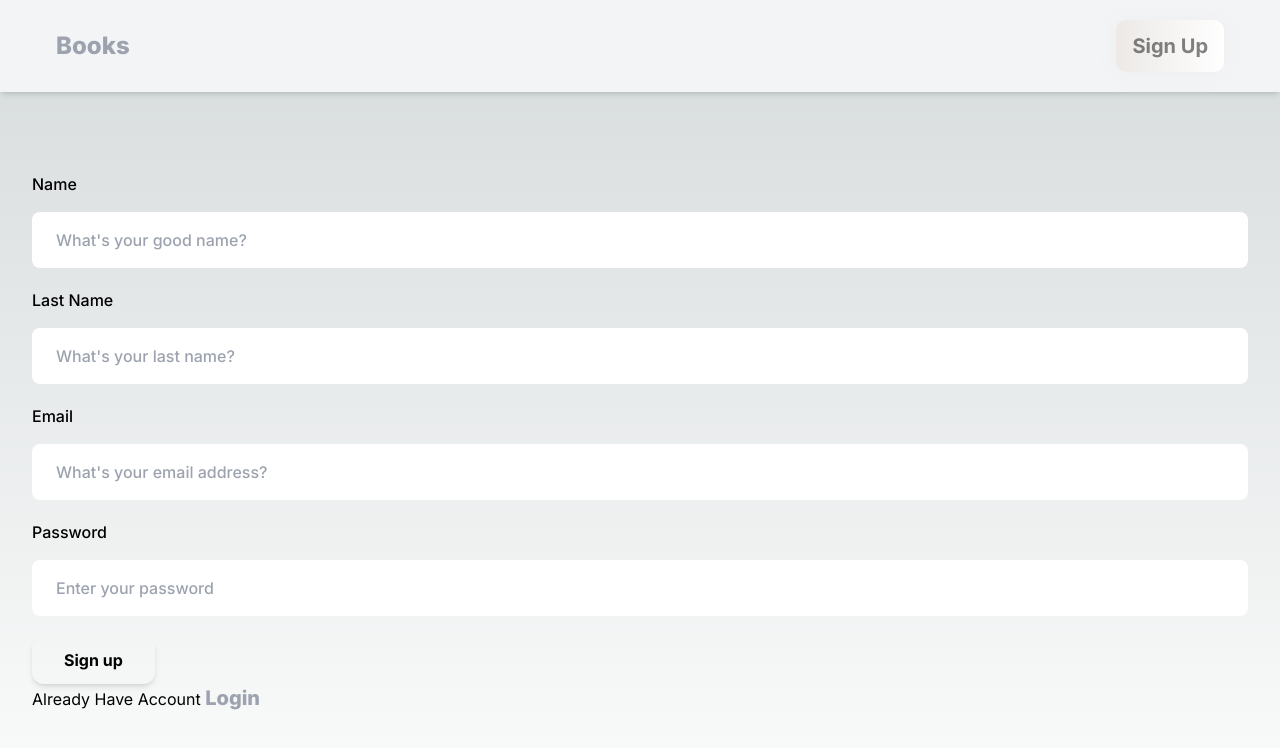
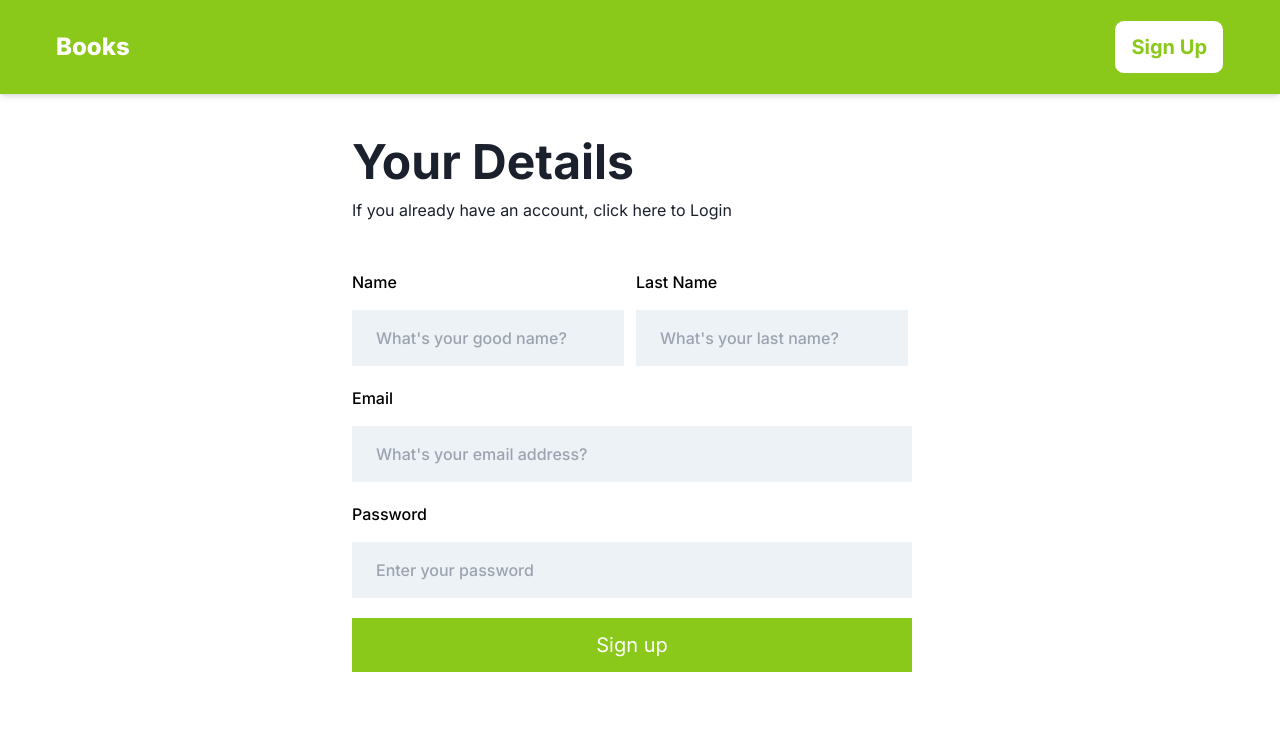
Before and after one commit to hassan-dev51/bookapi, a Next.js app: page /register in a window 1280 px wide. Shown: the top 748 px of the page. Built offline with nearby package versions, Linux system fonts and the light colour scheme.

Commit message:
modify design

```diff
--- a/app/components/Hero.tsx
+++ b/app/components/Hero.tsx
@@ -8,7 +8,7 @@ const Hero = () => {
           Learning Makes Man Perfect
         </h1>
 
-        <p className="capitalize text-gray-400">
+        <p className="capitalize text-[#1A202C]">
           we deals with all kinds of books related to technology medical
           engineering fashion agriculture and history
         </p>
@@ -16,7 +16,7 @@ const Hero = () => {
         <h3>
           <Link
             href={"#main"}
-            className="capitalize text-gray-400  border p-4 rounded-full bg-slate-500 outline-none"
+            className="capitalize text-[#fff]  border-none p-4 rounded-full bg-slate-500 outline-none"
           >
             Check Books
           </Link>
--- a/app/components/Main.tsx
+++ b/app/components/Main.tsx
@@ -17,7 +17,7 @@ const Main = async () => {
 
   return (
     <div id="main">
-      <h1 className="py-8 text-5xl capitalize text-center tracking-wide">
+      <h1 className="py-8 text-5xl capitalize text-[#1A202C] text-center tracking-wide">
         Available books
       </h1>
 
--- a/app/components/Navbar.tsx
+++ b/app/components/Navbar.tsx
@@ -3,9 +3,9 @@ import Link from "next/link";
 const Navbar = () => {
   return (
     <div className="sticky top-0 bottom-0">
-      <nav className="bg-gray-100 px-14 py-5 flex justify-between items-center shadow-md ">
+      <nav className="bg-[#8AC919] px-14 py-5 flex justify-between items-center shadow-md ">
         <Link href="/">
-          <h1 className="text-2xl font-extrabold text-gray-400">Books</h1>
+          <h1 className="text-2xl font-extrabold text-white">Books</h1>
         </Link>
 
         <Link href="/register">
--- a/app/globals.css
+++ b/app/globals.css
@@ -2,43 +2,19 @@
 @tailwind components;
 @tailwind utilities;
 
-:root {
-  --background-start-rgb: 214, 219, 220;
-  --background-end-rgb: 255, 255, 255;
-}
-
-body {
-  color: rgb(var(--foreground-rgb));
-  background: linear-gradient(
-      to bottom,
-      transparent,
-      rgb(var(--background-end-rgb))
-    )
-    rgb(var(--background-start-rgb));
-  scroll-behavior: smooth;
-}
 .btn-bg {
-  background-image: linear-gradient(
-    to right,
-    #ece9e6 0%,
-    #ffffff 51%,
-    #ece9e6 100%
-  );
+  background: white;
   text-align: center;
-  transition: 0.5s;
-  background-size: 200% auto;
-  box-shadow: 0 0 20px #eee;
-  color: rgba(0, 0, 0, 0.486);
-  display: block;
+  color: #8ac919;
+  outline: none;
+  border: 1px solid #8ac919;
 }
 
 .btn-bg:hover {
-  background-position: right center; /* change the direction of the change here */
-  color: #050404d2;
+  background: #8ac919;
+  border: 1px solid #ffff; /* change the direction of the change here */
+  color: #ffff;
   text-decoration: none;
-}
-::-webkit-scrollbar {
-  width: 0px;
 }
 .border-gradient {
   border: 21.24px solid;
--- a/app/login/page.tsx
+++ b/app/login/page.tsx
@@ -14,10 +14,14 @@ const Login = () => {
   };
 
   return (
-    <div className="min-h-screen">
-      <div className="flex-[0.75] bg-black-100 p-8 rounded-2xl">
+    <div className="bg-white min-h-[85vh]">
+      <div className="w-[660px] m-auto p-8">
+        <h2 className="text-[#1A202C] text-[48px] font-bold capitalize">
+          Login
+        </h2>
+
         <form
-          className="mt-12 flex flex-col gap-5"
+          className="mt-12 flex flex-col gap-5 "
           method="GET"
           onSubmit={handleSubmit(LoginSubmit)}
         >
@@ -28,7 +32,7 @@ const Login = () => {
               {...register("email")}
               required
               placeholder="What's your email address?"
-              className="bg-tertiary py-4 px-6 placeholder:text-secondary  rounded-lg outline-none border-none font-medium"
+              className="bg-[#EDF2F7] py-4 px-6 placeholder:text-secondary outline-none border-none font-medium"
             />
           </label>
           <label className="flex flex-col">
@@ -38,29 +42,23 @@ const Login = () => {
               {...register("password", { required: true })}
               autoComplete="off"
               placeholder="Enter password?"
-              className="bg-tertiary py-4 px-6 placeholder:text-secondary  rounded-lg outline-none border-none font-medium"
+              className="bg-[#EDF2F7] py-4 px-6 placeholder:text-secondary outline-none border-none font-medium"
             />
             {errors.password && <span>this field is required</span>}
           </label>
 
           <button
             type="submit"
-            className="bg-tertiary py-3 px-8 rounded-xl outline-none w-fit  font-bold shadow-md shadow-primary"
+            className="bg-[#8ac919] py-3 px-8 text-[20px] outline-none w-full text-white font-normal hover:bg-white hover:text-[#8ac919] hover:outline-[#8ac919]"
           >
-            Send
+            Login
           </button>
         </form>
-        <p className="my-4">
-          Not have account {"  "}
-          <Link href="/register">
-            <button
-              type="button"
-              className="text-xl font-extrabold text-gray-600"
-            >
-              Sign up
-            </button>
-          </Link>
-        </p>
+
+        <h3 className="text-[#1A202C] text-[16px] font-normal mt-6">
+          Don&apos;t have an account,
+          <Link href="/register">Sign Up</Link>
+        </h3>
       </div>
     </div>
   );
--- a/app/register/page.tsx
+++ b/app/register/page.tsx
@@ -73,22 +73,31 @@ const Reginster = () => {
   };
 
   return (
-    <div className="min-h-screen">
-      <div className="flex-[0.75] bg-black-100 p-8 rounded-2xl">
+    <div className="bg-white">
+      <div className="p-8 m-auto w-[640px]">
+        <div>
+          <h2 className="text-[#1A202C] text-[48px] font-bold capitalize">
+            your details
+          </h2>
+          <h3 className="text-[#1A202C] text-[16px] font-normal">
+            If you already have an account, click here to{" "}
+            <Link href="/login">Login</Link>
+          </h3>
+        </div>
         <form
-          className="mt-12 flex flex-col gap-5"
+          className="mt-12 flex flex-col gap-5 w-[560px]"
           method="POST"
           onSubmit={handleSubmit(FormSubmit)}
         >
-          {/* name */}
+          <div className="flex items-start gap-3">
             <label className="flex flex-col">
-            <span className=" font-medium mb-4">Name</span>
+              <span className="font-medium mb-4">Name</span>
               <input
                 type="text"
                 {...register("name")}
                 placeholder="What's your good name?"
                 required
-              className="bg-tertiary py-4 px-6 placeholder:text-secondary  rounded-lg outline-none border-none font-medium"
+                className="bg-[#EDF2F7] py-4 px-6 placeholder:text-secondary outline-none border-none font-medium w-[272px]"
               />
             </label>
             {errors.name && (
@@ -102,12 +111,13 @@ const Reginster = () => {
                 {...register("lastname")}
                 placeholder="What's your last name?"
                 required
-              className="bg-tertiary py-4 px-6 placeholder:text-secondary  rounded-lg outline-none border-none font-medium"
+                className="bg-[#EDF2F7] py-4 px-6 placeholder:text-secondary outline-none border-none font-medium w-[272px]"
               />
             </label>
             {errors.lastname && (
               <p className="text-red-400 p-1">{errors.lastname.message}</p>
             )}
+          </div>
 
           {/* email */}
           <label className="flex flex-col">
@@ -117,7 +127,7 @@ const Reginster = () => {
               {...register("email")}
               placeholder="What's your email address?"
               required
-              className="bg-tertiary py-4 px-6 placeholder:text-secondary  rounded-lg outline-none border-none font-medium"
+              className="bg-[#EDF2F7] py-4 px-6 placeholder:text-secondary   outline-none border-none font-medium"
             />
           </label>
           {errors.email && (
@@ -133,7 +143,7 @@ const Reginster = () => {
               required
               minLength={8}
               autoComplete="off"
-              className="bg-tertiary py-4 px-6 placeholder:text-secondary  rounded-lg outline-none border-none font-medium"
+              className="bg-[#EDF2F7] py-4 px-6 placeholder:text-secondary   outline-none border-none font-medium"
             />
           </label>
           {errors.password && (
@@ -142,16 +152,13 @@ const Reginster = () => {
 
           <button
             type="submit"
-            className="bg-tertiary py-3 px-8 rounded-xl outline-none w-fit  font-bold shadow-md shadow-primary"
+            className="bg-[#8ac919] py-3 px-8 text-[20px] outline-none w-full text-white font-normal hover:bg-white hover:text-[#8ac919] hover:outline-[#8ac919]"
           >
             Sign up
           </button>
         </form>
-        <span className="my-4 capitalize">already have account </span>
-        <Link href="/login" className="text-xl font-extrabold text-gray-400">
-          Login
-        </Link>
       </div>
+
       {result === "200" && <p>Registration successful</p>}
       {result === "error" && <p>Registration failed</p>}
     </div>
```
Lines whose indentation alone changed are shown as unchanged.
